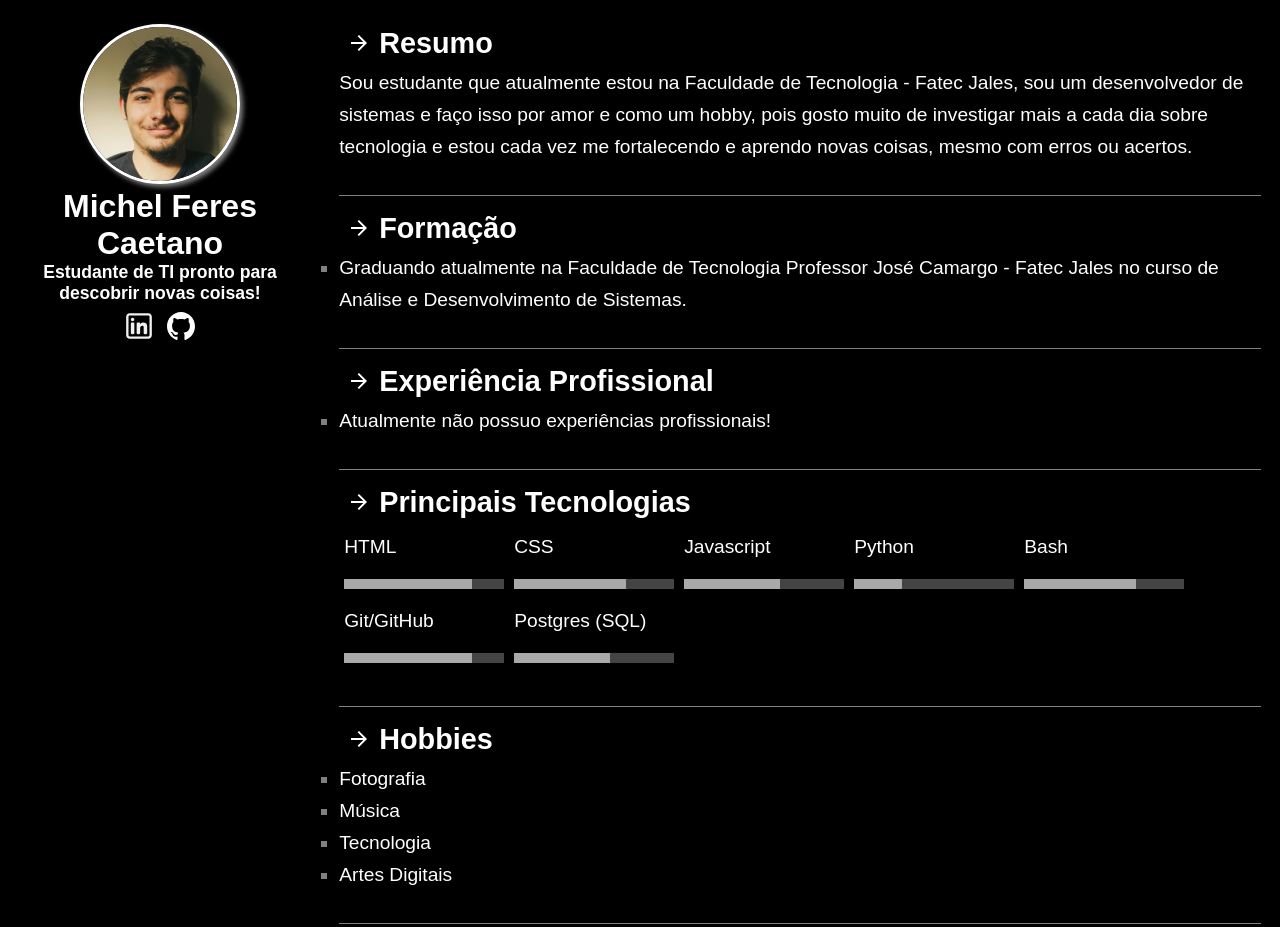
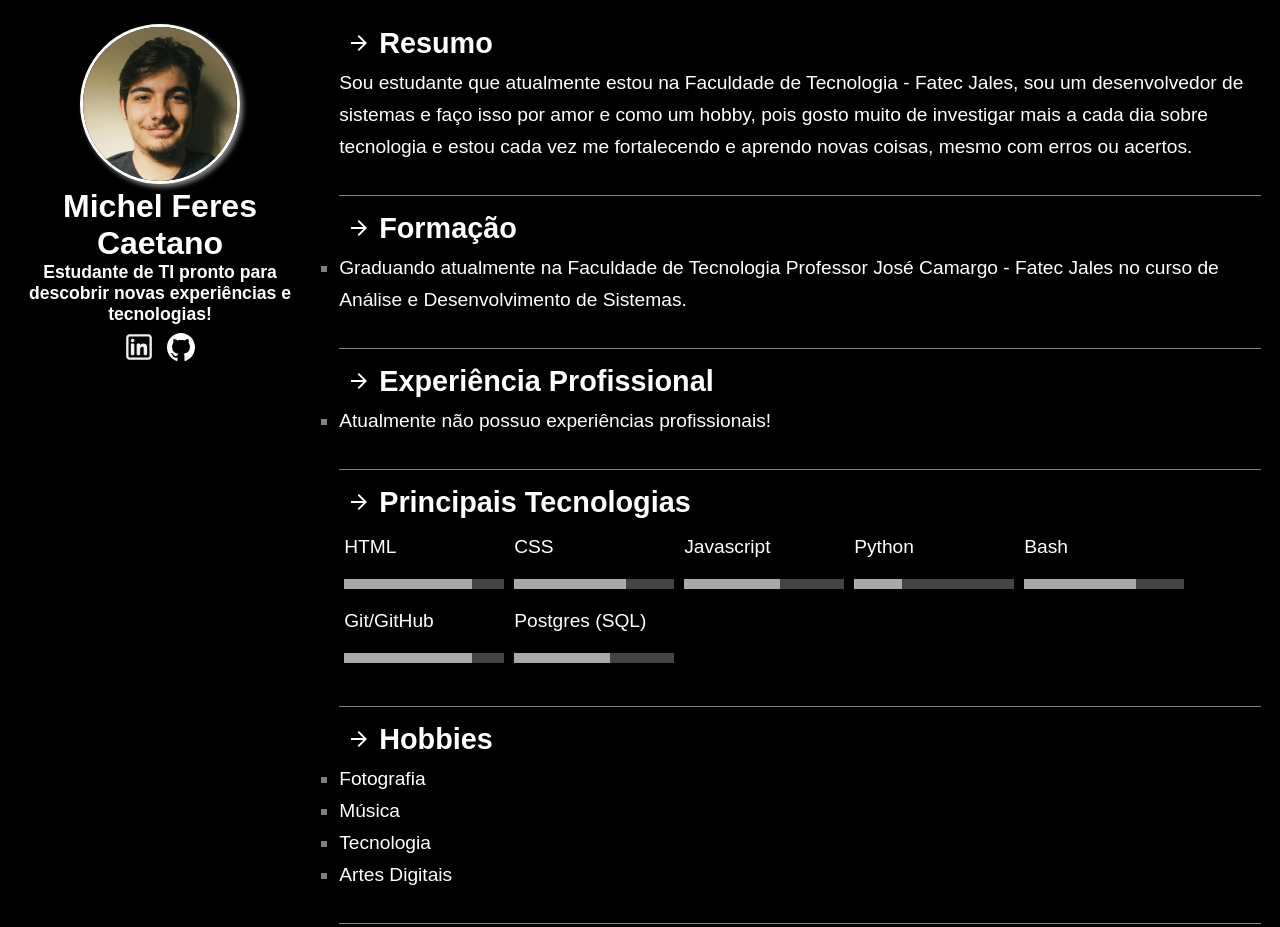
Before and after one commit to michel-feres/michel-feres.github.io, a plain HTML site: page index.html in a window 1280 px wide. Drawn offline with Linux system fonts and the light colour scheme; a web font is replaced by a local one.

Commit message:
ajustando minha introdução

```diff
--- a/index.html
+++ b/index.html
@@ -29,7 +29,7 @@
       <div id="basic-info">
         <img id="photo" src="img/michel.jpg" alt="" />
         <h1>Michel Feres Caetano</h1>
-        <h3>Estudante de TI pronto para descobrir novas coisas!</h3>
+        <h3>Estudante de TI pronto para descobrir novas experiências e tecnologias!</h3>
         <div id="contact-social">
           <a href="https://www.linkedin.com/in/michel-feres"><img src="icons/linkedin.svg" /></a>
           <a href="https://github.com/michel-feres" target="_blank"><img src="icons/github.svg" /></a>
```
